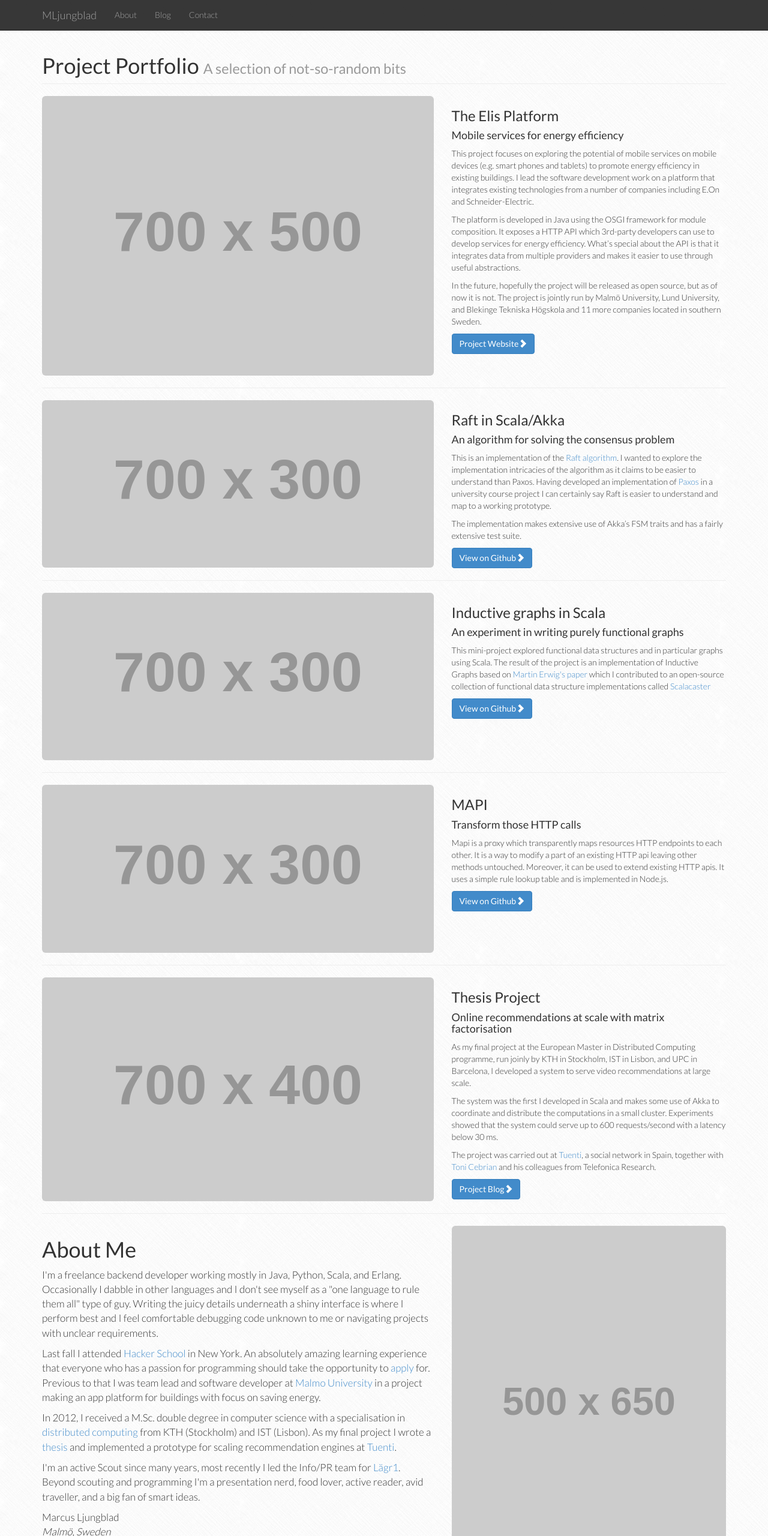
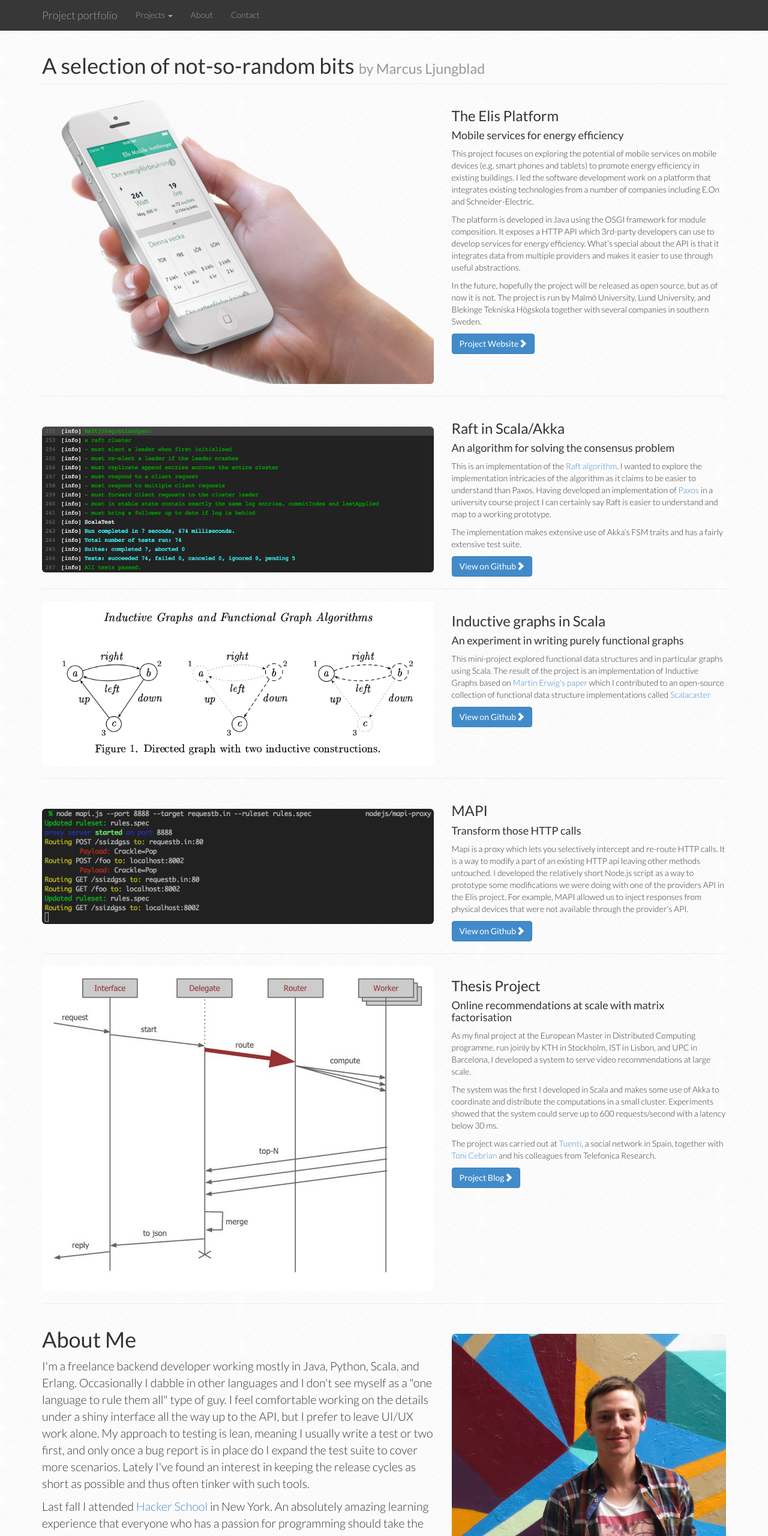
Before and after one commit to archie/portfolio, a plain HTML site: page index.html in a window 1280 px wide. Shown: the top 2560 px of the page at 60% size. Drawn offline with Linux system fonts and the light colour scheme; placeholder pictures from the web are drawn by us.

Commit message:
Something called the first version

```diff
--- a/css/1-col-portfolio.css
+++ b/css/1-col-portfolio.css
@@ -1,6 +1,6 @@
 
 body {
-	margin-top: 50px; /* 50px is the height of the navbar - change this if the navbarn height changes */
+  margin-top: 50px; /* 50px is the height of the navbar - change this if the navbarn height changes */
   background: url("/images/crossword.png");
   font-family: 'Lato', sans-serif;
   font-weight: 300;
@@ -15,5 +15,18 @@ footer {
 }
 
 .about {
-  font-size: 17px;
+  font-size: 1.4em;
 }
+
+@media(min-width: 992px) {
+  .project-margin-offset {
+    margin-top:30px;
+  }
+}
+
+.anchor {
+  display: block;
+  position: relative;
+  top: -72px;
+  visibility: hidden;
+}
--- a/index.html
+++ b/index.html
@@ -33,15 +33,23 @@
                     <span class="icon-bar"></span>
                     <span class="icon-bar"></span>
                 </button>
-                <a class="navbar-brand" href="http://projects.ljungblad.nu">MLjungblad</a>
+                <a class="navbar-brand" href="http://projects.ljungblad.nu">Project portfolio</a>
             </div>
 
             <!-- Collect the nav links, forms, and other content for toggling -->
             <div class="collapse navbar-collapse navbar-ex1-collapse">
                 <ul class="nav navbar-nav">
+                    <li class="dropdown">
+                      <a href="#" class="dropdown-toggle" data-toggle="dropdown">Projects <b class="caret"></b></a>
+                      <ul class="dropdown-menu">
+                        <li><a href="#project-elis">Elis Platform</a></li>
+                        <li><a href="#project-raft">Raft in Scala/Akka</a></li>
+                        <li><a href="#project-inductive">Inductive graphs</a></li>
+                        <li><a href="#project-mapi">MAPI</a></li>
+                        <li><a href="#project-thesis">Thesis project</a></li>
+                      </ul>
+                    </li>
                     <li><a href="#aboutme">About</a>
-                    </li>
-                    <li><a href="#services">Blog</a>
                     </li>
                     <li><a href="#contact">Contact</a>
                     </li>
@@ -55,44 +63,44 @@
     <div class="container">
 
         <div class="row">
-
+          <span id="project-elis" class="anchor"></span>
             <div class="col-lg-12">
-                <h1 class="page-header">Project Portfolio
-                    <small>A selection of not-so-random bits</small>
+                <h1 class="page-header">A selection of not-so-random bits
+                    <small>by Marcus Ljungblad</small>
                 </h1>
             </div>
-
         </div>
 
         <div class="row">
 
             <div class="col-lg-7 col-md-7">
                 <a href="#">
-                    <img class="img-responsive img-rounded" src="http://placehold.it/700x500" alt="">
+                    <img class="img-responsive img-rounded" src="images/elis-mock-cropped.png" alt="">
                 </a>
             </div>
 
             <div class="col-lg-5 col-md-5">
                 <h3>The Elis Platform</h3>
                 <h4>Mobile services for energy efficiency</h4>
-                <p>This project focuses on exploring the potential of mobile services on mobile devices (e.g. smart phones and tablets) to promote energy efficiency in existing buildings. I lead the software development work on a platform that integrates existing technologies from a number of companies including E.On and Schneider-Electric.</p>
+                <p>This project focuses on exploring the potential of mobile services on mobile devices (e.g. smart phones and tablets) to promote energy efficiency in existing buildings. I led the software development work on a platform that integrates existing technologies from a number of companies including E.On and Schneider-Electric.</p>
 
                 <p>The platform is developed in Java using the OSGI framework for module composition. It exposes a HTTP API which 3rd-party developers can use to develop services for energy efficiency. What’s special about the API is that it integrates data from multiple providers and makes it easier to use through useful abstractions. </p>
 
-                <p>In the future, hopefully the project will be released as open source, but as of now it is not. The project is jointly run by Malmö University, Lund University, and Blekinge Tekniska Högskola and 11 more companies located in southern Sweden.</p>
+                <p>In the future, hopefully the project will be released as open source, but as of now it is not. The project is run by Malmö University, Lund University, and Blekinge Tekniska Högskola together with several companies in southern Sweden.</p>
 
-                <a class="btn btn-primary" href="#">Project Website<span class="glyphicon glyphicon-chevron-right"></span></a>
+                <a class="btn btn-primary" href="http://elis.mah.se">Project Website<span class="glyphicon glyphicon-chevron-right"></span></a>
             </div>
 
         </div>
 
         <hr>
+        <span id="project-raft" class="anchor"></span>
 
         <div class="row">
 
-            <div class="col-lg-7 col-md-7">
+            <div class="col-lg-7 col-md-7 project-margin-offset">
                 <a href="#">
-                    <img class="img-responsive img-rounded" src="http://placehold.it/700x300" alt="">
+                    <img class="img-responsive img-rounded" src="images/raft-screenshot.png" alt="Raft tests">
                 </a>
             </div>
 
@@ -109,12 +117,13 @@
         </div>
 
         <hr>
+        <span id="project-inductive" class="anchor"></span>
 
         <div class="row">
 
             <div class="col-lg-7 col-md-7">
                 <a href="#">
-                    <img class="img-responsive img-rounded" src="http://placehold.it/700x300" alt="">
+                    <img class="img-responsive img-rounded" src="images/inductivegraph-screenshot.png" alt="Extract from paper">
                 </a>
             </div>
 
@@ -122,37 +131,41 @@
                 <h3>Inductive graphs in Scala</h3>
                 <h4>An experiment in writing purely functional graphs</h4>
                 <p>This mini-project explored functional data structures and in particular graphs using Scala. The result of the project is an implementation of Inductive Graphs based on <a href="http://web.engr.oregonstate.edu/~erwig/papers/InductiveGraphs_JFP01.pdf" title="Martin Erwig's paper">Martin Erwig's paper</a> which I contributed to an open-source collection of functional data structure implementations called <a href="https://github.com/vkostyukov/scalacaster" title="Scalacaster">Scalacaster</a></p>
+
                 <a class="btn btn-primary" href="https://github.com/vkostyukov/scalacaster">View on Github<span class="glyphicon glyphicon-chevron-right"></span></a>
             </div>
 
         </div>
 
         <hr>
+        <span id="project-mapi" class="anchor"></span>
 
         <div class="row">
 
-            <div class="col-lg-7 col-md-7">
+            <div class="col-lg-7 col-md-7 project-margin-offset">
                 <a href="#">
-                    <img class="img-responsive img-rounded" src="http://placehold.it/700x300" alt="">
+                    <img class="img-responsive img-rounded" src="images/mapi-screenshot.png" alt="Sample requests to MAPI">
                 </a>
             </div>
 
             <div class="col-lg-5 col-md-5">
                 <h3>MAPI</h3>
                 <h4>Transform those HTTP calls</h4>
-                <p>Mapi is a proxy which transparently maps resources HTTP endpoints to each other. It is a way to modify a part of an existing HTTP api leaving other methods untouched. Moreover, it can be used to extend existing HTTP apis. It uses a simple rule lookup table and is implemented in Node.js.</p>
-                <a class="btn btn-primary" href="#">View on Github<span class="glyphicon glyphicon-chevron-right"></span></a>
+                <p>Mapi is a proxy which lets you selectively intercept and re-route HTTP calls. It is a way to modify a part of an existing HTTP api leaving other methods untouched. I developed the relatively short Node.js script as a way to prototype some modifications we were doing with one of the providers API in the Elis project. For example, MAPI allowed us to inject responses from physical devices that were not available through the provider's API.</p>
+
+                <a class="btn btn-primary" href="https://github.com/archie/mapi-proxy">View on Github<span class="glyphicon glyphicon-chevron-right"></span></a>
             </div>
 
         </div>
 
         <hr>
+        <span id="project-thesis" class="anchor"></span>
 
         <div class="row">
 
             <div class="col-lg-7 col-md-7">
                 <a href="#">
-                    <img class="img-responsive img-rounded" src="http://placehold.it/700x400" alt="">
+                    <img class="img-responsive img-rounded" src="images/thesis-sequence-screenshot.png" alt="">
                 </a>
             </div>
 
@@ -171,13 +184,14 @@
         </div>
 
         <hr>
+        <span class="anchor" id="aboutme"></span>
 
         <div class="row">
           <div class="col-lg-7 col-md-7 text-left about">
-            <h1 id="aboutme">About Me</h1>
-            <p>I'm a freelance backend developer working mostly in Java, Python, Scala, and Erlang. Occasionally I dabble in other languages and I don't see myself as a "one language to rule them all" type of guy. Writing the juicy details underneath a shiny interface is where I perform best and I feel comfortable debugging code unknown to me or navigating projects with unclear requirements.</p>
+            <h1>About Me</h1>
+            <p>I'm a freelance backend developer working mostly in Java, Python, Scala, and Erlang. Occasionally I dabble in other languages and I don't see myself as a "one language to rule them all" type of guy. I feel comfortable working on the details under a shiny interface all the way up to the API, but I prefer to leave UI/UX work alone. My approach to testing is lean, meaning I usually write a test or two first, and only once a bug report is in place do I expand the test suite to cover more scenarios. Lately I've found an interest in keeping the release cycles as short as possible and thus often tinker with such tools.</p>
 
-            <p>Last fall I attended <a href="http://www.hackerschool.com">Hacker School</a> in New York. An absolutely amazing learning experience that everyone who has a passion for programming should take the opportunity to <a href="http://www.hackerschool.com/apply">apply</a> for. Previous to that I was team lead and software developer at <a href="http://medea.mah.se">Malmo University</a> in a project making an app platform for buildings with focus on saving energy.</p>
+            <p>Last fall I attended <a href="http://www.hackerschool.com">Hacker School</a> in New York. An absolutely amazing learning experience that everyone who has a passion for programming should take the opportunity to <a href="http://www.hackerschool.com/apply">apply</a> for. Previous to that I was team lead and software developer at <a href="http://medea.mah.se">Malmo University</a> making an app platform for buildings with the goal of saving energy.</p>
 
             <p>In 2012, I received a M.Sc. double degree in computer science with a specialisation in <a href="http://www.kth.se/en/studies/programmes/master/em/emdc">distributed computing</a> from KTH (Stockholm) and IST (Lisbon). As my final project I wrote a <a href="http://thesis.ljungblad.nu">thesis</a> and implemented a prototype for scaling recommendation engines at <a href="http://www.tuenti.com">Tuenti</a>.</p>
 
@@ -186,16 +200,20 @@
             <p>Marcus Ljungblad <br> <em>Malmö, Sweden</em></p>
           </div>
 
-          <div class="col-lg-5 col-md-5">
-                <a href="#">
-                    <img class="img-responsive img-rounded" src="http://placehold.it/500x650" alt="">
-                </a>
+          <div class="col-lg-5 col-md-5 project-margin-offset">
+            <div class="media">
+              <img class="img-responsive img-rounded media-object" src="images/about-me.jpeg" alt="Marcus Ljungblad in Buenes Aires, Argentina">
+              <div class="media-body">
+                <p><em>From a side street in the San Telmo neighbourhood of Buenes Aires, Argentina. Photo by <a href="http://lewertson.tumblr.com/">Lisa Ewertson</a>.</em></p>
+              </div>
             </div>
+          </div>
         </div>
 
         <hr>
+        <span class="anchor" id="contact"></span>
 
-        <div id="contact" class="row text-center about">
+        <div class="row text-center about">
 
           <div class="col-lg-3 col-md-3">
             <p><a href="mailto:marcus@ljungblad.nu">
@@ -208,7 +226,7 @@
           </div>
 
           <div class="col-lg-3 col-md-3">
-            <p><a href="http://github.com">
+            <p><a href="http://github.com/archie">
             <i class="fa fa-github fa-5x"></i><br>Github</a></p>
           </div>
 
```
Also changed, not shown: images/about-me.jpeg (added), images/elis-mock-cropped.png (added), images/inductivegraph-screenshot.png (added), images/mapi-screenshot.png (added), images/raft-screenshot.png (added), images/thesis-screenshot.png (added), images/thesis-sequence-screenshot.png (added), 2 other files.
